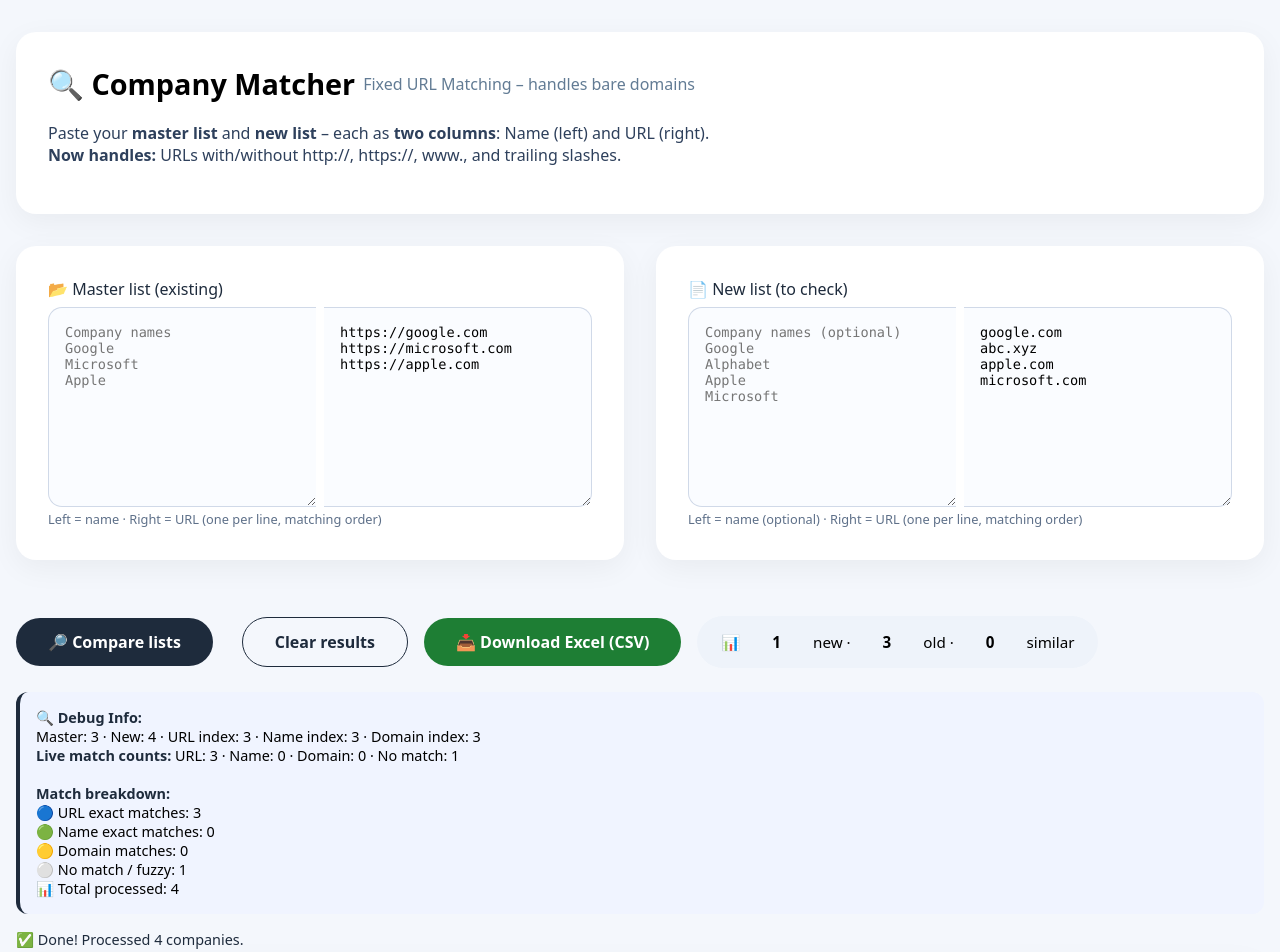
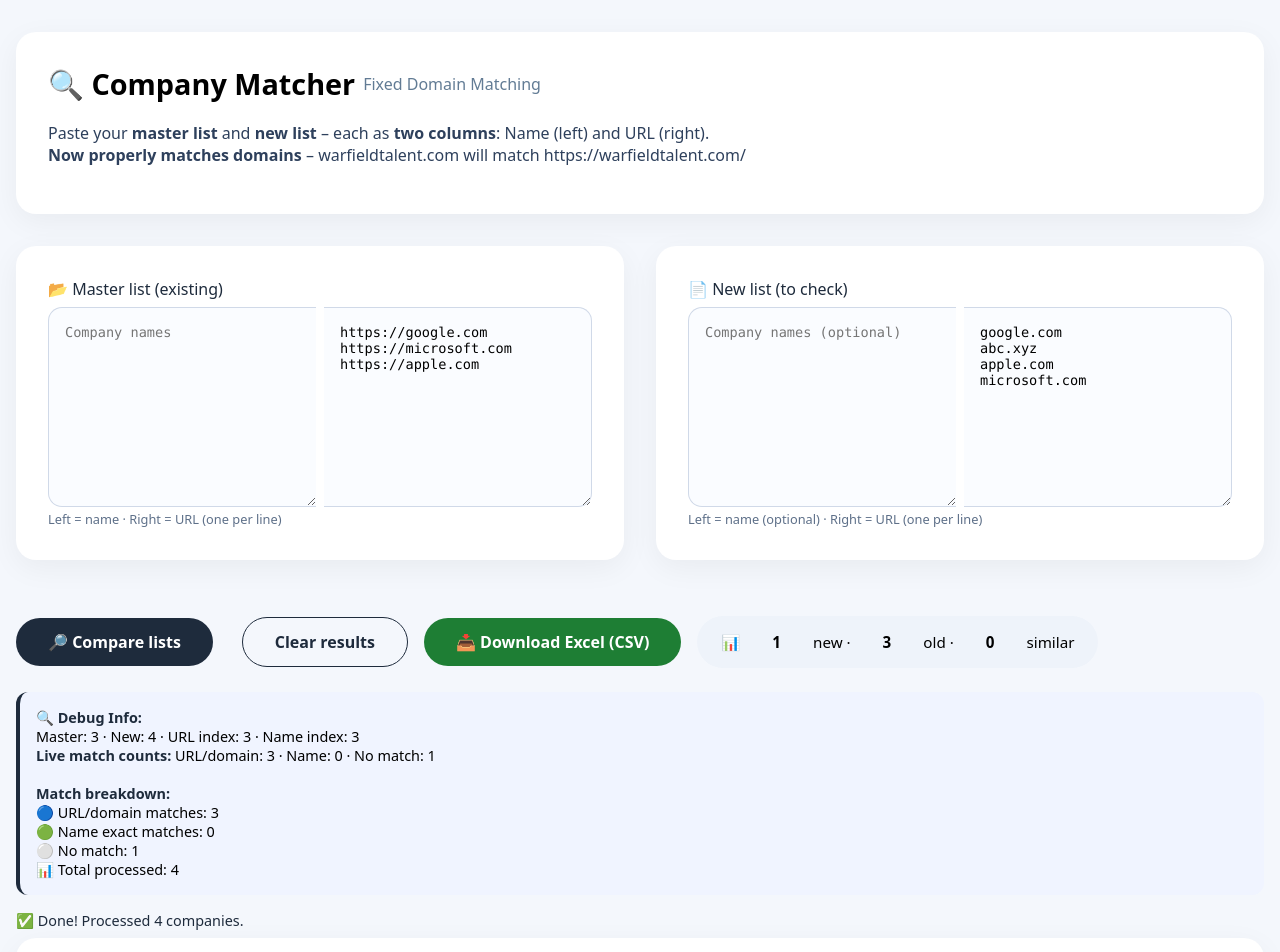
Before and after one commit to mitramaleki/diffrencecheck, a plain HTML site: page index.html in a window 1280 px wide. Shown: the top 952 px of the page. Drawn offline with Linux system fonts and the light colour scheme.

Commit message:
Update index.html

```diff
--- a/index.html
+++ b/index.html
@@ -3,7 +3,7 @@
 <head>
   <meta charset="UTF-8">
   <meta name="viewport" content="width=device-width, initial-scale=1.0">
-  <title>🔍 Company Matcher – Fixed URL Matching</title>
+  <title>🔍 Company Matcher – Fixed Domain Matching</title>
   <style>
     * { box-sizing: border-box; font-family: system-ui, -apple-system, 'Segoe UI', Roboto, sans-serif; }
     body { background: #f4f7fc; padding: 2rem 1rem; max-width: 1400px; margin: 0 auto; }
@@ -59,27 +59,27 @@
 <body>
 
 <div class="card">
-  <h1>🔍 Company Matcher <span class="sub">Fixed URL Matching – handles bare domains</span></h1>
+  <h1>🔍 Company Matcher <span class="sub">Fixed Domain Matching</span></h1>
   <p style="color: #2e405c;">Paste your <strong>master list</strong> and <strong>new list</strong> – each as <strong>two columns</strong>: Name (left) and URL (right).<br>
-  <strong>Now handles:</strong> URLs with/without <code>http://</code>, <code>https://</code>, <code>www.</code>, and trailing slashes.</p>
+  <strong>Now properly matches domains</strong> – <code>warfieldtalent.com</code> will match <code>https://warfieldtalent.com/</code></p>
 </div>
 
 <div class="grid-2">
   <div class="card">
     <label>📂 Master list (existing)</label>
     <div class="split-input">
-      <textarea id="masterNames" placeholder="Company names&#10;Google&#10;Microsoft&#10;Apple"></textarea>
-      <textarea id="masterUrls" placeholder="URLs&#10;https://google.com&#10;https://microsoft.com&#10;https://apple.com"></textarea>
+      <textarea id="masterNames" placeholder="Company names"></textarea>
+      <textarea id="masterUrls" placeholder="URLs&#10;https://google.com&#10;https://microsoft.com"></textarea>
     </div>
-    <div class="hint">Left = name · Right = URL (one per line, matching order)</div>
+    <div class="hint">Left = name · Right = URL (one per line)</div>
   </div>
   <div class="card">
     <label>📄 New list (to check)</label>
     <div class="split-input">
-      <textarea id="newNames" placeholder="Company names (optional)&#10;Google&#10;Alphabet&#10;Apple&#10;Microsoft"></textarea>
-      <textarea id="newUrls" placeholder="URLs&#10;google.com&#10;abc.xyz&#10;apple.com&#10;microsoft.com"></textarea>
+      <textarea id="newNames" placeholder="Company names (optional)"></textarea>
+      <textarea id="newUrls" placeholder="URLs&#10;google.com&#10;microsoft.com"></textarea>
     </div>
-    <div class="hint">Left = name (optional) · Right = URL (one per line, matching order)</div>
+    <div class="hint">Left = name (optional) · Right = URL (one per line)</div>
   </div>
 </div>
 
@@ -115,35 +115,9 @@
     let stopProcessing = false;
 
     // ============================================================
-    //  🔥 FIXED: Better URL normalization for bare domains
+    //  🔥 FIXED: Extract full domain (e.g., "warfieldtalent.com")
     // ============================================================
-    function normalizeUrl(url) {
-      if (!url) return '';
-      let clean = url.trim().toLowerCase();
-
-      // Remove protocol (http://, https://)
-      clean = clean.replace(/^https?:\/\//, '');
-
-      // Remove www.
-      clean = clean.replace(/^www\./, '');
-
-      // Remove trailing slash
-      clean = clean.replace(/\/+$/, '');
-
-      // Remove everything after the domain (path, query, etc.)
-      // But keep the domain + first path level for matching
-      let parts = clean.split('/');
-      let domain = parts[0];
-
-      // If there's a subdomain like "jobs.google.com", keep the full domain
-      // This handles both "google.com" and "jobs.google.com"
-      return domain;
-    }
-
-    // ============================================================
-    //  🔥 FIXED: Better name extraction from URL
-    // ============================================================
-    function extractDomainFromUrl(url) {
+    function getFullDomain(url) {
       if (!url) return '';
       let clean = url.trim().toLowerCase();
 
@@ -153,20 +127,38 @@
       // Remove www.
       clean = clean.replace(/^www\./, '');
 
-      // Remove everything after domain
+      // Remove trailing slash and everything after
       let parts = clean.split('/');
       let domain = parts[0];
 
-      // Get the main part of the domain (e.g., "google" from "google.com")
-      let domainParts = domain.split('.');
-      if (domainParts.length >= 2) {
-        // If it's like "google.com", take "google"
-        // If it's like "jobs.google.com", take "google"
-        let mainPart = domainParts[domainParts.length - 2];
-        // Capitalize first letter
-        return mainPart.charAt(0).toUpperCase() + mainPart.slice(1);
+      return domain;
+    }
+
+    // ============================================================
+    //  🔥 FIXED: Extract root domain (e.g., "warfieldtalent")
+    // ============================================================
+    function getRootDomain(url) {
+      if (!url) return '';
+      let domain = getFullDomain(url);
+      let parts = domain.split('.');
+      if (parts.length >= 2) {
+        // Return everything except the TLD (.com, .net, etc.)
+        return parts.slice(0, -1).join('.');
       }
-      return domainParts[0] || domain;
+      return domain;
+    }
+
+    function normalizeUrl(url) {
+      return getFullDomain(url);
+    }
+
+    function extractDomainFromUrl(url) {
+      let root = getRootDomain(url);
+      // Capitalize first letter
+      if (root) {
+        return root.charAt(0).toUpperCase() + root.slice(1);
+      }
+      return url || '';
     }
 
     function normalizeName(name) {
@@ -198,7 +190,6 @@
         const items = [];
         for (let i = 0; i < urls.length; i++) {
           const url = urls[i] || '';
-          // Extract name from URL
           let name = extractDomainFromUrl(url);
           items.push({ name: name || `item-${i+1}`, url: url });
         }
@@ -216,23 +207,23 @@
     }
 
     // ---------- PROCESS A SINGLE CHUNK ----------
-    function processChunk(masterItems, newItems, chunkSize, startIdx, results, stats, nameIndex, urlIndex, domainIndex, debug) {
+    function processChunk(masterItems, newItems, chunkSize, startIdx, results, stats, urlIndex, nameIndex, debug) {
       const endIdx = Math.min(startIdx + chunkSize, newItems.length);
-      let urlMatches = 0, nameMatches = 0, domainMatches = 0, noMatches = 0;
+      let urlMatches = 0, nameMatches = 0, noMatches = 0;
 
       for (let i = startIdx; i < endIdx; i++) {
         const newItem = newItems[i];
 
         const nName = normalizeName(newItem.name);
         const nUrl = normalizeUrl(newItem.url);
-        const domain = nUrl.split('.')[0] || ''; // For domain matching
+        const nRoot = getRootDomain(newItem.url);
 
         let bestMatch = null;
         let bestScore = 0;
         let nameSim = 0, urlSim = 0;
         let matchType = 'none';
 
-        // Try exact URL match first
+        // 1. Try exact URL match (full domain)
         if (urlIndex[nUrl] !== undefined) {
           const master = masterItems[urlIndex[nUrl]];
           bestMatch = master;
@@ -243,12 +234,31 @@
           urlMatches++;
         }
 
-        // Try exact name match
-        if (bestScore < 85 && nName && nameIndex[nName] !== undefined) {
+        // 2. Try root domain match (e.g., "warfieldtalent" matches "warfieldtalent")
+        if (bestScore < 85 && nRoot) {
+          for (const [key, idx] of Object.entries(urlIndex)) {
+            const masterRoot = getRootDomain(key);
+            if (masterRoot === nRoot) {
+              const master = masterItems[idx];
+              if (bestScore < 85) {
+                bestMatch = master;
+                bestScore = 85;
+                nameSim = getSimilarity(nName, normalizeName(master.name));
+                urlSim = 100;
+                matchType = 'domain';
+                urlMatches++;
+                break;
+              }
+            }
+          }
+        }
+
+        // 3. Try exact name match
+        if (bestScore < 70 && nName && nameIndex[nName] !== undefined) {
           const master = masterItems[nameIndex[nName]];
-          if (bestScore < 85) {
+          if (bestScore < 70) {
             bestMatch = master;
-            bestScore = 85;
+            bestScore = 70;
             nameSim = 100;
             urlSim = getSimilarity(nUrl, normalizeUrl(master.url));
             matchType = 'name';
@@ -256,28 +266,7 @@
           }
         }
 
-        // Try domain match (check if domain appears in master URLs)
-        if (bestScore < 70 && domain && domainIndex[domain]) {
-          const domainMatchesList = domainIndex[domain] || [];
-          for (const masterIdx of domainMatchesList) {
-            const master = masterItems[masterIdx];
-            const mUrl = normalizeUrl(master.url);
-            const mName = normalizeName(master.name);
-            const uSim = getSimilarity(nUrl, mUrl);
-            const nSim = getSimilarity(nName, mName);
-            const combined = (nSim * 0.4) + (uSim * 0.6);
-            if (combined > bestScore) {
-              bestScore = combined;
-              bestMatch = master;
-              nameSim = nSim;
-              urlSim = uSim;
-              matchType = 'domain';
-              domainMatches++;
-            }
-          }
-        }
-
-        // If still no match, try name-based search (limited candidates)
+        // 4. Fuzzy name match (last resort)
         if (bestScore < 55 && nName) {
           let candidates = [];
           const nNameLower = nName;
@@ -295,7 +284,7 @@
             const mUrl = normalizeUrl(master.url);
             const nSim = getSimilarity(nName, mName);
             const uSim = getSimilarity(nUrl, mUrl);
-            const combined = (nSim * 0.4) + (uSim * 0.6);
+            const combined = (nSim * 0.5) + (uSim * 0.5);
             if (combined > bestScore) {
               bestScore = combined;
               bestMatch = master;
@@ -304,10 +293,11 @@
               matchType = 'fuzzy';
             }
           }
-          if (bestScore > 0 && matchType === 'fuzzy') noMatches++;
         }
 
-        if (bestScore === 0) noMatches++;
+        if (bestScore === 0 || matchType === 'none') {
+          noMatches++;
+        }
 
         let status = 'new';
         let statusLabel = '🆕 NEW';
@@ -343,7 +333,6 @@
 
       debug.urlMatches += urlMatches;
       debug.nameMatches += nameMatches;
-      debug.domainMatches += domainMatches;
       debug.noMatches += noMatches;
       debug.totalProcessed += (endIdx - startIdx);
 
@@ -361,25 +350,18 @@
 
       const results = [];
       const stats = { new: 0, old: 0, similar: 0 };
-      const debug = { urlMatches: 0, nameMatches: 0, domainMatches: 0, noMatches: 0, totalProcessed: 0 };
+      const debug = { urlMatches: 0, nameMatches: 0, noMatches: 0, totalProcessed: 0 };
 
-      // Build indexes ONCE
+      // Build indexes
       const nameIndex = {};
       const urlIndex = {};
-      const domainIndex = {};
 
       masterItems.forEach((item, idx) => {
         const nName = normalizeName(item.name);
         const nUrl = normalizeUrl(item.url);
-        // For domain index, use first part of domain
-        const domain = nUrl.split('.')[0] || '';
 
         if (nName) nameIndex[nName] = idx;
         if (nUrl) urlIndex[nUrl] = idx;
-        if (domain) {
-          if (!domainIndex[domain]) domainIndex[domain] = [];
-          domainIndex[domain].push(idx);
-        }
       });
 
       // Show debug info
@@ -390,8 +372,7 @@
         Master: ${masterItems.length.toLocaleString()} ·
         New: ${newItems.length.toLocaleString()} ·
         URL index: ${Object.keys(urlIndex).length} ·
-        Name index: ${Object.keys(nameIndex).length} ·
-        Domain index: ${Object.keys(domainIndex).length}
+        Name index: ${Object.keys(nameIndex).length}
       `;
 
       let currentIdx = 0;
@@ -405,7 +386,6 @@
         }
 
         if (currentIdx >= total) {
-          // Done
           const progressBar = document.getElementById('progressBar');
           const progressFill = document.getElementById('progressFill');
           const progressText = document.getElementById('progressText');
@@ -415,13 +395,11 @@
             progressBar.style.display = 'none';
           }, 1500);
 
-          // Show final debug
           debugText.innerHTML += `
             <br><br><strong>Match breakdown:</strong><br>
-            🔵 URL exact matches: ${debug.urlMatches.toLocaleString()}<br>
+            🔵 URL/domain matches: ${debug.urlMatches.toLocaleString()}<br>
             🟢 Name exact matches: ${debug.nameMatches.toLocaleString()}<br>
-            🟡 Domain matches: ${debug.domainMatches.toLocaleString()}<br>
-            ⚪ No match / fuzzy: ${debug.noMatches.toLocaleString()}<br>
+            ⚪ No match: ${debug.noMatches.toLocaleString()}<br>
             📊 Total processed: ${debug.totalProcessed.toLocaleString()}
           `;
 
@@ -446,29 +424,24 @@
         progressFill.style.width = pct + '%';
         progressText.textContent = `⏳ Processing ${currentIdx.toLocaleString()} of ${total.toLocaleString()} (${pct}%)...`;
 
-        // Process one chunk
         const newIdx = processChunk(
           masterItems, newItems, chunkSize, currentIdx,
-          results, stats, nameIndex, urlIndex, domainIndex, debug
+          results, stats, urlIndex, nameIndex, debug
         );
         currentIdx = newIdx;
 
-        // Update stats display live
         document.getElementById('statNew').textContent = stats.new;
         document.getElementById('statOld').textContent = stats.old;
         document.getElementById('statSimilar').textContent = stats.similar;
 
-        // Update debug with live counts
         debugText.innerHTML = `
           Master: ${masterItems.length.toLocaleString()} ·
           New: ${total.toLocaleString()} ·
           URL index: ${Object.keys(urlIndex).length} ·
-          Name index: ${Object.keys(nameIndex).length} ·
-          Domain index: ${Object.keys(domainIndex).length}<br>
+          Name index: ${Object.keys(nameIndex).length}<br>
           <strong>Live match counts:</strong>
-          URL: ${debug.urlMatches} ·
+          URL/domain: ${debug.urlMatches} ·
           Name: ${debug.nameMatches} ·
-          Domain: ${debug.domainMatches} ·
           No match: ${debug.noMatches}
         `;
 
@@ -519,8 +492,8 @@
         const realIdx = start + idx + 1;
         const matchTypeMap = {
           'url': '🔵 URL',
+          'domain': '🟡 Domain',
           'name': '🟢 Name',
-          'domain': '🟡 Domain',
           'fuzzy': '🟠 Fuzzy',
           'none': '⚪ None'
         };
```
